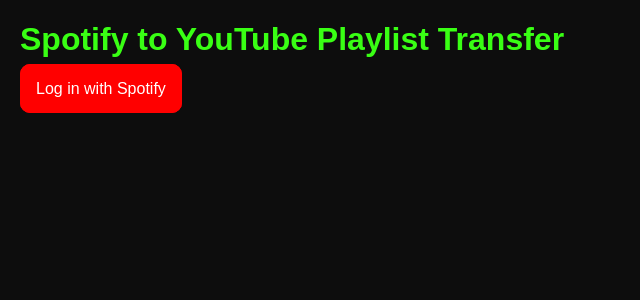
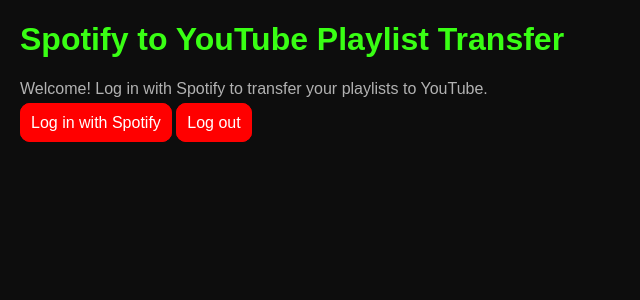
Before and after one commit to BinongoIsrael/spotify-to-youtube-web, a Flask app: page / in a window 1280 px wide. Shown: the top 300 px of the page, without its empty margins (0-640 px from the left). Run offline with Flask 3, Linux system fonts and the light colour scheme.

Commit message:
fix: use unique state for Spotify OAuth, keep logout redirect

```diff
--- a/app.py
+++ b/app.py
@@ -1,4 +1,4 @@
-from flask import Flask, redirect, request, session, render_template, url_for
+from flask import Flask, redirect, request, session, render_template, url_for, make_response
 import spotipy
 from spotipy.oauth2 import SpotifyOAuth
 from google_auth_oauthlib.flow import InstalledAppFlow
@@ -14,6 +14,7 @@
 from datetime import datetime, timedelta
 from jinja2 import TemplateNotFound, TemplateSyntaxError
 import tempfile
+import uuid
 
 app = Flask(__name__)
 app.secret_key = os.getenv("FLASK_SECRET_KEY")
@@ -35,13 +36,15 @@
 # Suppress Spotify deprecation warning
 warnings.filterwarnings("ignore", category=DeprecationWarning)
 
-# Spotify OAuth setup
-sp_oauth = SpotifyOAuth(
-    client_id=os.getenv("SPOTIFY_CLIENT_ID"),
-    client_secret=os.getenv("SPOTIFY_CLIENT_SECRET"),
-    redirect_uri=os.getenv("SPOTIFY_REDIRECT_URI"),
-    scope="playlist-read-private playlist-read-collaborative"
-)
+# Spotify OAuth setup with no caching
+def get_spotify_oauth():
+    return SpotifyOAuth(
+        client_id=os.getenv("SPOTIFY_CLIENT_ID"),
+        client_secret=os.getenv("SPOTIFY_CLIENT_SECRET"),
+        redirect_uri=os.getenv("SPOTIFY_REDIRECT_URI"),
+        scope="playlist-read-private playlist-read-collaborative",
+        cache_path=None  # Disable default caching
+    )
 
 def refresh_spotify_token():
     """Refresh Spotify access token if expired."""
@@ -50,15 +53,17 @@
         if not token_info:
             raise ValueError("No token info in session")
 
-        # Check if token is expired or will expire soon (within 60 seconds)
         expires_at = token_info.get("expires_at")
         if not expires_at or datetime.now().timestamp() >= expires_at - 60:
             logger.info("Spotify token expired or about to expire, refreshing...")
+            sp_oauth = get_spotify_oauth()
             token_info = sp_oauth.refresh_access_token(token_info["refresh_token"])
             session["token_info"] = token_info
+        logger.info(f"Using Spotify access token: {token_info['access_token'][:10]}...")
         return token_info["access_token"]
     except Exception as e:
         logger.error(f"Error refreshing Spotify token: {e}")
+        session.pop("token_info", None)
         raise
 
 def read_progress():
@@ -89,19 +94,56 @@
 
 @app.route("/login")
 def login():
-    if "token_info" in session:
-        return redirect(url_for("playlists"))
-    auth_url = sp_oauth.get_authorize_url()
+    # Clear existing Spotify session
+    session.pop("token_info", None)
+    sp_oauth = get_spotify_oauth()
+    # Generate a unique state parameter to force fresh OAuth flow
+    state = str(uuid.uuid4())
+    session["spotify_oauth_state"] = state
+    auth_url = sp_oauth.get_authorize_url(state=state)
+    logger.info(f"Redirecting to Spotify auth URL with state {state}: {auth_url}")
     return redirect(auth_url)
+
+@app.route("/logout")
+def logout():
+    # Clear all session data and cached tokens
+    session.clear()
+    # Remove any lingering Spotify cache files
+    for cache_file in os.listdir("."):
+        if cache_file.startswith(".cache"):
+            try:
+                os.remove(cache_file)
+                logger.info(f"Removed cache file: {cache_file}")
+            except Exception as e:
+                logger.error(f"Error removing cache file {cache_file}: {e}")
+    # Clear Spotify-related cookies and redirect to Spotify logout
+    response = make_response(redirect("https://accounts.spotify.com/logout"))
+    response.set_cookie("spotify-auth-session", "", expires=0, domain=".spotify.com")
+    logger.info("Cleared Spotify session cookies and redirected to Spotify logout")
+    return response
+
+@app.route("/logout-callback")
+def logout_callback():
+    # After Spotify logout, redirect to index
+    return redirect(url_for("index"))
 
 @app.route("/callback")
 def callback():
     try:
+        sp_oauth = get_spotify_oauth()
+        state = request.args.get("state")
+        expected_state = session.get("spotify_oauth_state")
+        if not state or state != expected_state:
+            raise ValueError(f"Invalid or missing state parameter: got {state}, expected {expected_state}")
         token_info = sp_oauth.get_access_token(request.args["code"], as_dict=True)
         session["token_info"] = token_info
+        session.pop("spotify_oauth_state", None)
+        logger.info(f"Spotify token obtained for user: {token_info['access_token'][:10]}...")
         return redirect(url_for("playlists"))
     except Exception as e:
         logger.error(f"Spotify auth error: {e}")
+        session.pop("token_info", None)
+        session.pop("spotify_oauth_state", None)
         try:
             return render_template("error.html", message=f"Spotify login failed: {str(e)}")
         except TemplateNotFound as te:
@@ -118,10 +160,14 @@
     try:
         access_token = refresh_spotify_token()
         sp = spotipy.Spotify(auth=access_token)
+        user = sp.current_user()
+        logger.info(f"Fetched playlists for Spotify user: {user['id']} ({user.get('display_name', 'Unknown')})")
         playlists = sp.current_user_playlists(limit=50)["items"]
+        logger.info(f"Fetched {len(playlists)} playlists for user with token: {access_token[:10]}...")
         return render_template("playlists.html", playlists=playlists)
     except Exception as e:
         logger.error(f"Error fetching playlists: {e}")
+        session.pop("token_info", None)
         try:
             return render_template("error.html", message=f"Failed to fetch playlists: {str(e)}")
         except TemplateNotFound as te:
--- a/static/css/style.css
+++ b/static/css/style.css
@@ -68,3 +68,9 @@
 .btn:hover{
     color: black;
 }
+
+.login-container{
+    display: flex;
+    flex-direction: column;
+
+}
--- a/templates/index.html
+++ b/templates/index.html
@@ -1,11 +1,19 @@
 <!DOCTYPE html>
-<html>
+<html lang="en">
 <head>
-    <title>Spotify to YouTube</title>
+    <meta charset="UTF-8">
+    <meta name="viewport" content="width=device-width, initial-scale=1.0">
+    <title>Spotify to YouTube Playlist Transfer</title>
     <link rel="stylesheet" href="{{ url_for('static', filename='css/style.css') }}">
 </head>
 <body>
     <h1>Spotify to YouTube Playlist Transfer</h1>
-    <a href="{{ url_for('login') }}" class="btn">Log in with Spotify</a>
+    <p>Welcome! Log in with Spotify to transfer your playlists to YouTube.</p>
+    <div class="login-contianer">
+        <a href="{{ url_for('login') }}" class="login">Log in with Spotify</a>
+        <a href="{{ url_for('logout') }}">Log out</a>
+    <div>
+
+
 </body>
 </html>
--- a/templates/playlists.html
+++ b/templates/playlists.html
@@ -22,6 +22,6 @@
             </div>
         {% endfor %}
     </div>
-    <a href="{{ url_for('index') }}" >Back to Home</a>
+    <a href="{{ url_for('index') }}" class="back">Back to Home</a>
 </body>
 </html>
```
